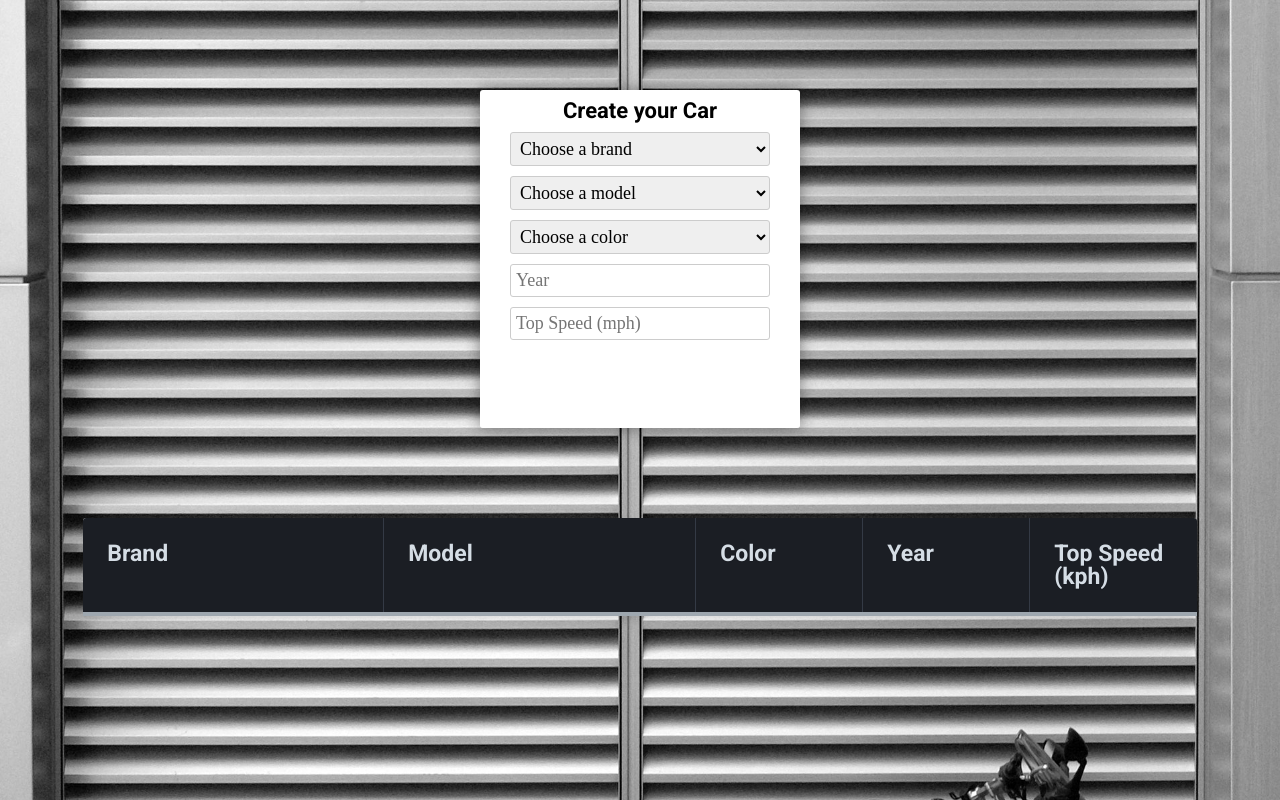
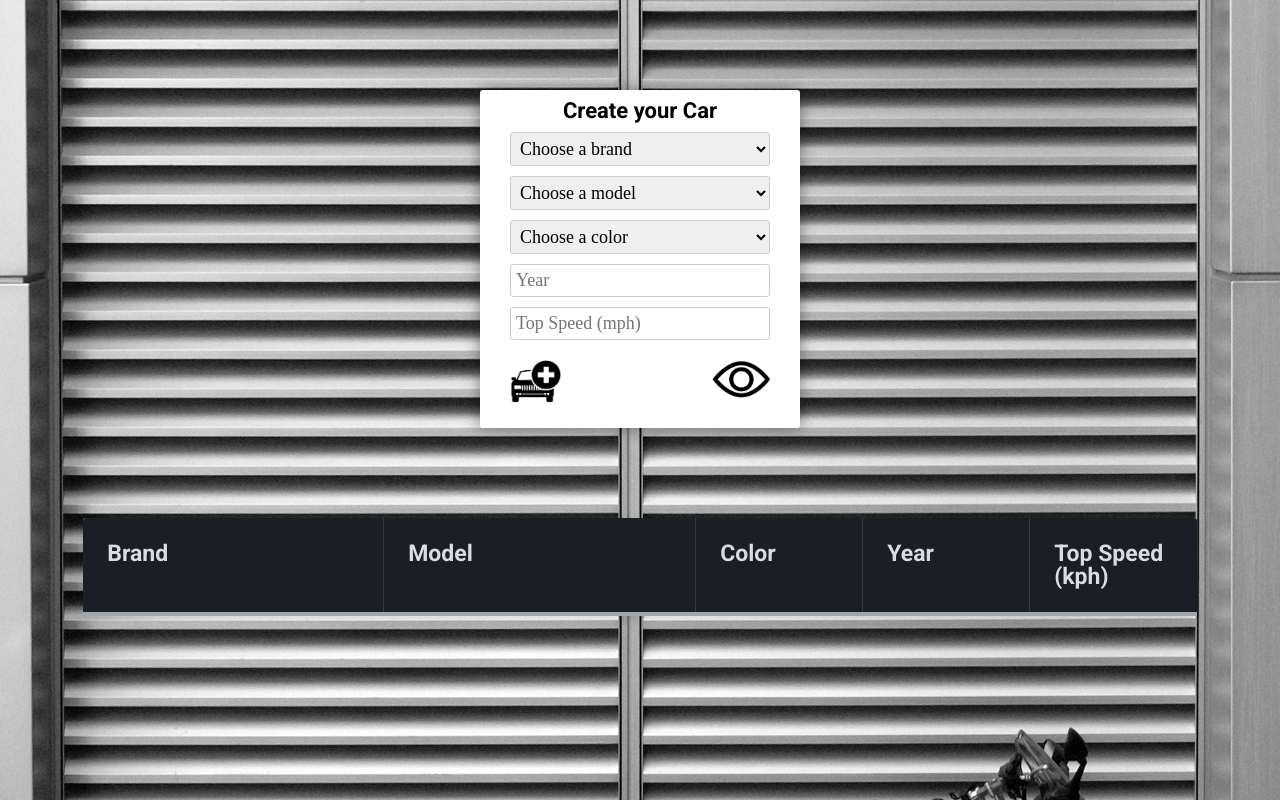
Before and after one commit to Demetrius-B/Factory-Pattern, a plain HTML site: page index.html in a window 1280 px wide. Drawn offline with Linux system fonts and the light colour scheme; the site is published under a folder, as on GitHub Pages, so addresses that start at the root find nothing.

Commit message:
img's fixed!

```diff
--- a/Stylesheets/partials/_form.sass
+++ b/Stylesheets/partials/_form.sass
@@ -42,7 +42,7 @@ fieldset
   div
     padding-bottom: 2rem
     #createBtn
-      background-image: url(/img/addCar.png)
+      background-image: url(img/addCar.png)
       background-size: contain
       height: 6vh
       background-repeat: no-repeat
@@ -60,7 +60,7 @@ fieldset
   div
     padding-bottom: 2rem
     #displayBtn
-      background-image: url(/img/viewCar.png)
+      background-image: url(img/viewCar.png)
       background-size: contain
       height: 6vh
       background-repeat: no-repeat
--- a/style.css
+++ b/style.css
@@ -166,7 +166,7 @@ fieldset {
   .Btns div {
     padding-bottom: 2rem; }
     .Btns div #createBtn {
-      background-image: url(/img/addCar.png);
+      background-image: url(img/addCar.png);
       background-size: contain;
       height: 6vh;
       background-repeat: no-repeat;
@@ -182,7 +182,7 @@ fieldset {
   .Btns div {
     padding-bottom: 2rem; }
     .Btns div #displayBtn {
-      background-image: url(/img/viewCar.png);
+      background-image: url(img/viewCar.png);
       background-size: contain;
       height: 6vh;
       background-repeat: no-repeat;
```
